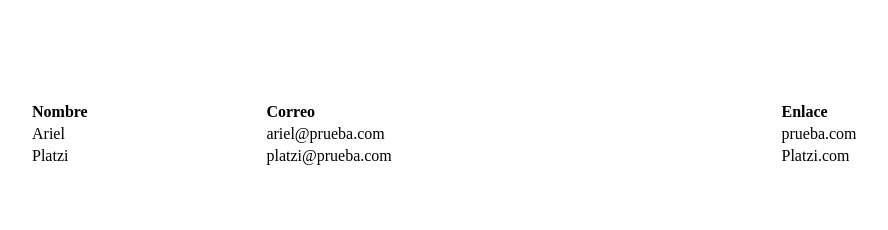
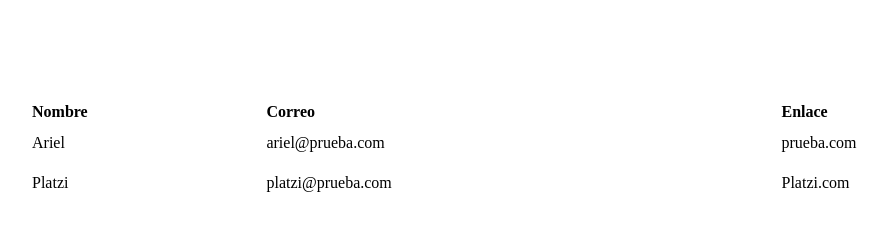
Before and after one commit to ArielAyala/blog_platzi_react_redux, a React app: page / in a window 1280 px wide. Shown: the whole page, without its empty margins (79-967 px from the left). Built offline with nearby package versions, Linux system fonts and the light colour scheme.

Commit message:
Agregando funciones a la app con React

```diff
--- a/src/components/App.js
+++ b/src/components/App.js
@@ -1,6 +1,19 @@
 import React from "react";
 
 const App = () => {
+  const ponerFilas = () => [
+    <tr>
+      <td>Ariel</td>
+      <td>ariel@prueba.com</td>
+      <td>prueba.com</td>
+    </tr>,
+    <tr>
+      <td>Platzi</td>
+      <td>platzi@prueba.com</td>
+      <td>Platzi.com</td>
+    </tr>
+  ];
+
   return (
     <div className="margen">
       <table className="tabla">
@@ -11,18 +24,7 @@ const App = () => {
             <th>Enlace</th>
           </tr>
         </thead>
-        <tbody>
-          <tr>
-            <td>Ariel</td>
-            <td>ariel@prueba.com</td>
-            <td>prueba.com</td>
-          </tr>
-          <tr>
-            <td>Platzi</td>
-            <td>platzi@prueba.com</td>
-            <td>Platzi.com</td>
-          </tr>
-        </tbody>
+        <tbody>{ponerFilas()}</tbody>
       </table>
     </div>
   );
--- a/src/index.css
+++ b/src/index.css
@@ -6,3 +6,8 @@
   width: 100%;
   text-align: left;
 }
+
+.tabla td {
+  padding-top: 10px;
+  padding-bottom: 10px;
+}
```
